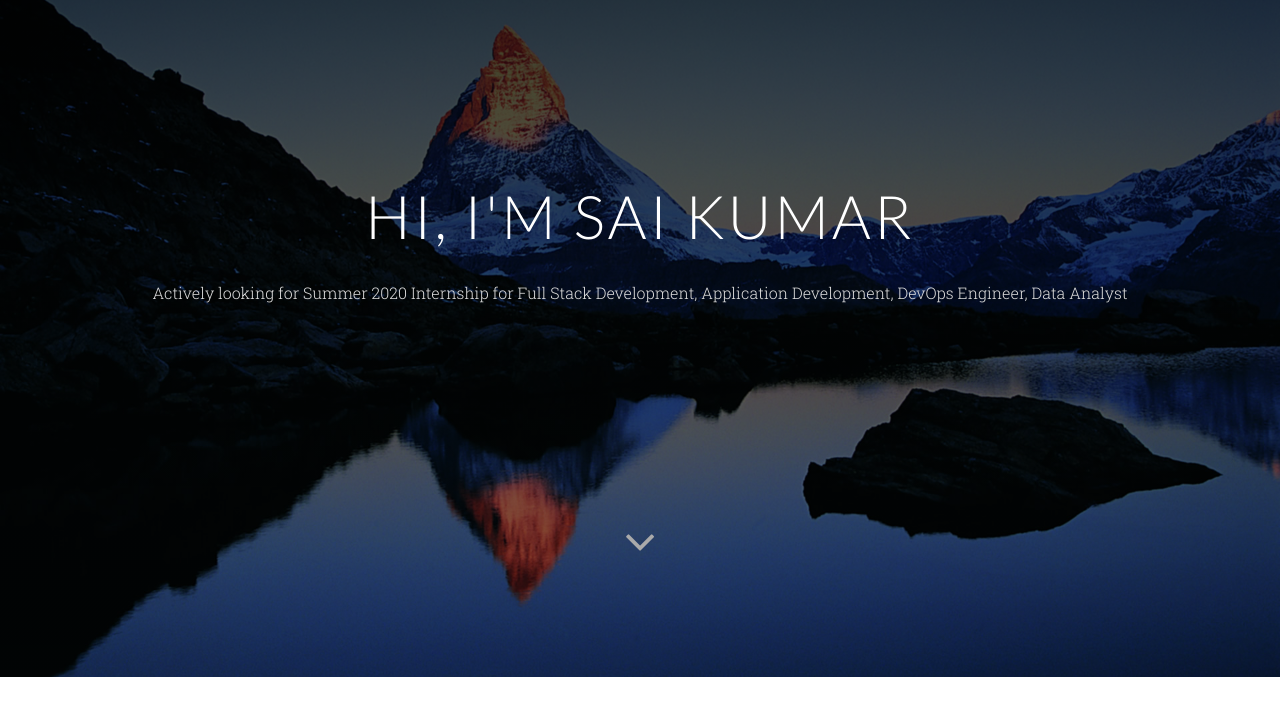
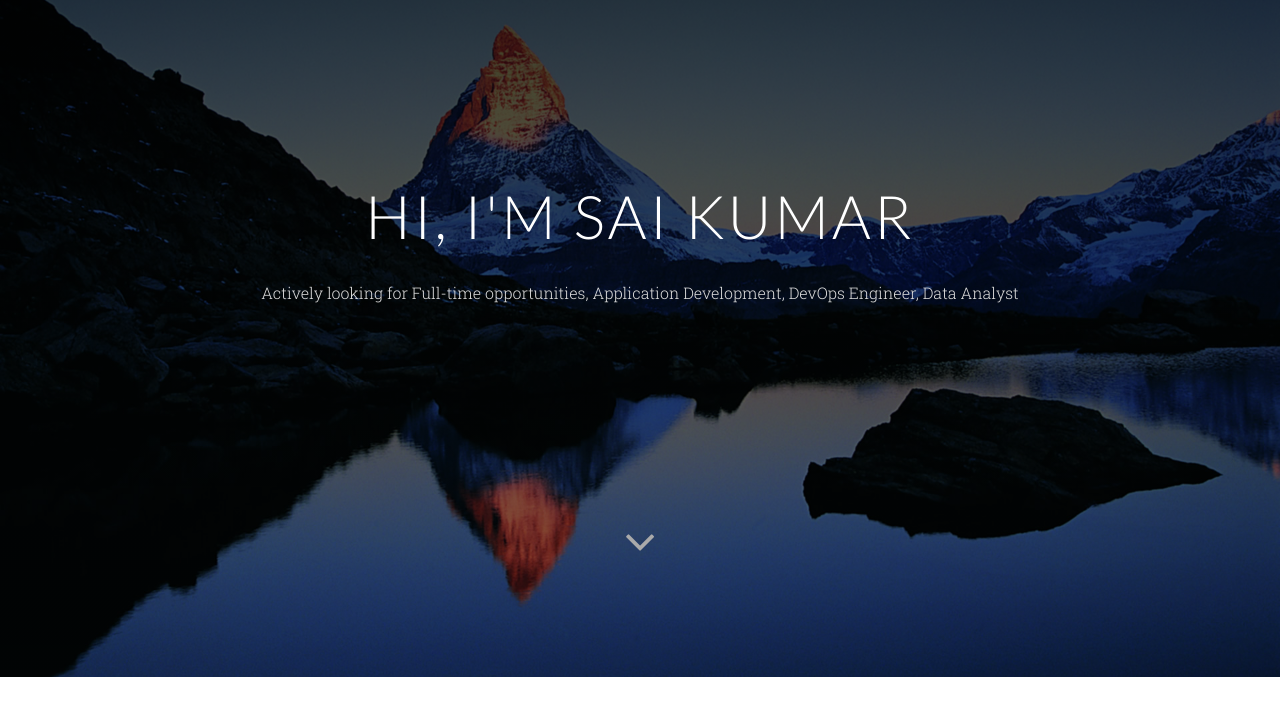
Before and after one commit to thalladasaikumar/portfolio, a plain HTML site: page index.html in a window 1280 px wide. Shown: the part 73-800 px from the top of the page. Drawn offline with nearby package versions, Linux system fonts and the light colour scheme.

Commit message:
Updates on summary

```diff
--- a/index.html
+++ b/index.html
@@ -54,7 +54,7 @@
                 <div class="intro-content">
                     <h1 class="animated fadeInDown delay-05s">Hi, I'm Sai Kumar</strong>
                     </h1>
-                    <p class="subtitle animated fadeInUp delay-05s">Actively looking for Summer 2020 Internship for Full Stack Development, Application Development, DevOps Engineer, Data Analyst</p>
+                    <p class="subtitle animated fadeInUp delay-05s">Actively looking for Full-time opportunities, Application Development, DevOps Engineer, Data Analyst</p>
                     <a class="fa fa-angle-down page-scroll" href="#about"></a>
                 </div>
             </div>
```
